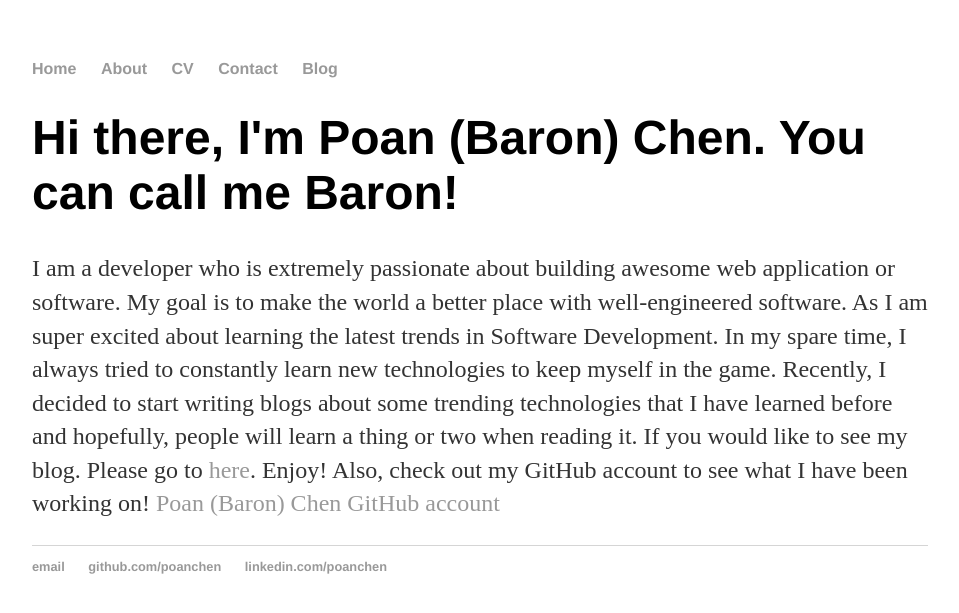
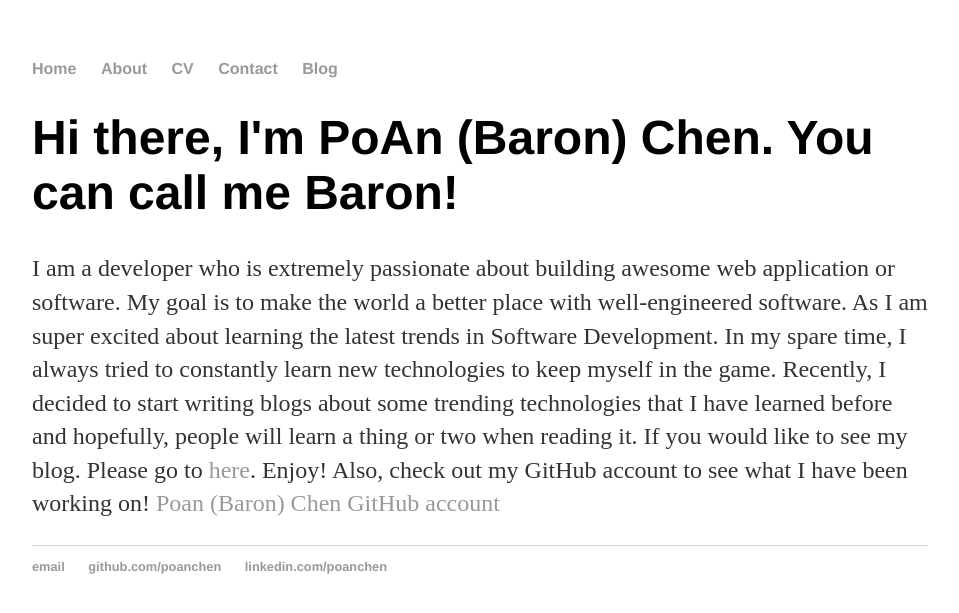
Before and after one commit to poanchen/poanchen.github.io, a Jekyll site: the page built from index.html, in a window 1280 px wide. Shown: the top 613 px of the page, without its empty margins (160-1119 px from the left). Built offline with Jekyll 4.4.1, drawn with Linux system fonts in a browser that asks for light colours; nearby versions of some CDN libraries.

```diff
--- a/index.html
+++ b/index.html
@@ -1,9 +1,9 @@
 ---
 layout: default
-title: Poan (Baron) Chen, a happy developer
+title: PoAn (Baron) Chen, a happy developer
 ---
 <div class="blurb">
-  <h1>Hi there, I'm Poan (Baron) Chen. You can call me Baron!</h1>
+  <h1>Hi there, I'm PoAn (Baron) Chen. You can call me Baron!</h1>
   <p>
     I am a developer who is extremely passionate about building awesome web application or software. My goal is to make the world a better place with well-engineered software. As I am super excited about learning the latest trends in Software Development. In my spare time, I always tried to constantly learn new technologies to keep myself in the game. Recently, I decided to start writing blogs about some trending technologies that I have learned before and hopefully, people will learn a thing or two when reading it. If you would like to see my blog. Please go to <a href="/blog">here</a>. Enjoy! Also, check out my GitHub account to see what I have been working on! <a href="https://www.github.com/poanchen">Poan (Baron) Chen GitHub account</a>
   </p>
```
